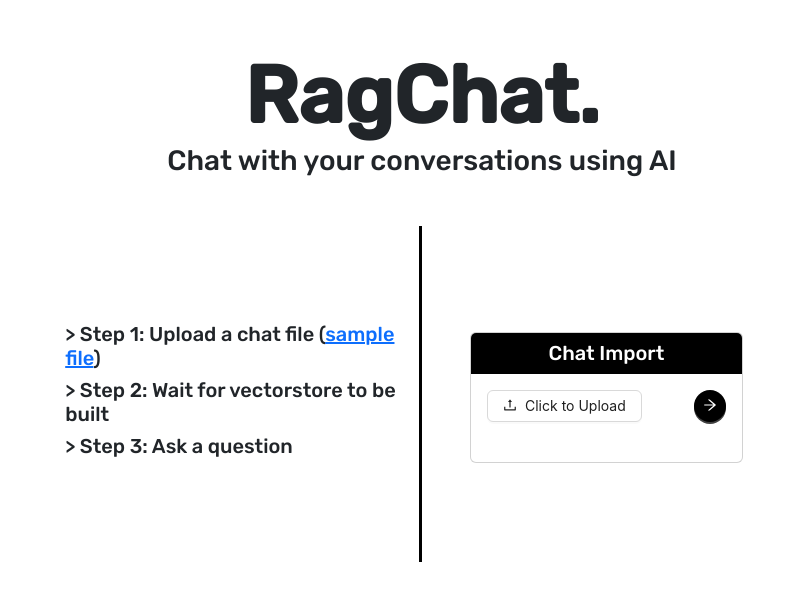
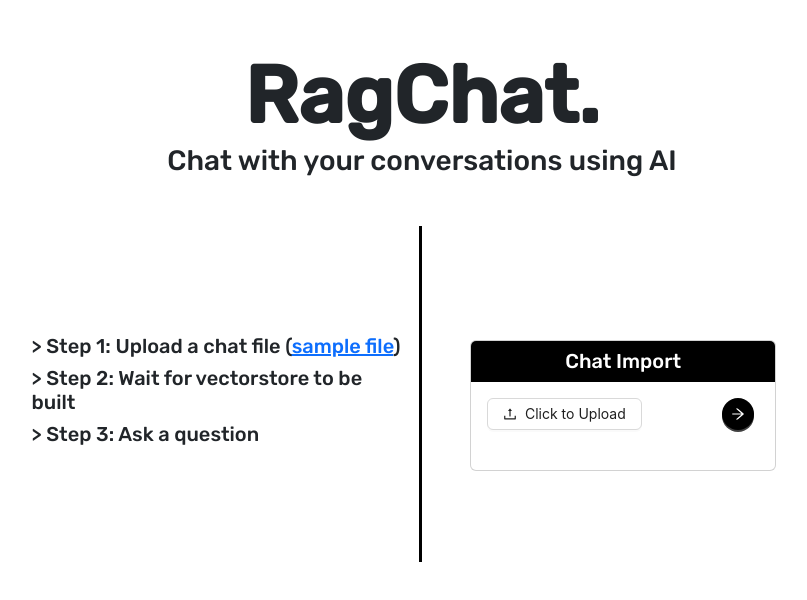
Before and after one commit to msavinash/chat-chat, a React (Create React App) app in the folder rag-chat-react/: page / in a window 1280 px wide. Shown: the top 600 px of the page, without its empty margins (218-1025 px from the left). Built offline with nearby package versions, Linux system fonts and the light colour scheme; what ldrs would draw is missing.

Commit message:
UI changes

```diff
--- a/rag-chat-react/src/App.js
+++ b/rag-chat-react/src/App.js
@@ -33,7 +33,7 @@ const App = () => {
             <h3>Chat with your conversations using AI</h3>
           </div>
 
-          <div className="m-5">
+          <div className="mt-5">
             <AppBody />
           </div>
         </div>
--- a/rag-chat-react/src/AppBody.js
+++ b/rag-chat-react/src/AppBody.js
@@ -84,7 +84,13 @@ const AppBody = () => {
             <h5>&gt; Step 2: Wait for vectorstore to be built</h5>
             <h5>&gt; Step 3: Ask a question</h5>
           </div>
-          <div className="col-md-6 col-12 px-md-5">
+          <div
+            className="col-md-6 col-12 px-md-5"
+            style={{
+              display: "flex",
+              flexDirection: "column",
+            }}
+          >
             <FileUpload
               updateProcessState={updateProcessState}
               setUserInputState={setUserInputState}
--- a/rag-chat-react/src/components/Loader/FileUpload.js
+++ b/rag-chat-react/src/components/Loader/FileUpload.js
@@ -57,7 +57,7 @@ const FileUpload = ({ updateProcessState, setUserInputState }) => {
 
   console.log(updateProcessState);
   return (
-    <div style={{ margin: "auto" }}>
+    <div style={{ margin: "auto", marginTop: "10%" }}>
       <Alert
         message="Warning Text Warning Text Warning TextW arning Text Warning Text Warning TextWarning Text"
         type="warning"
```
